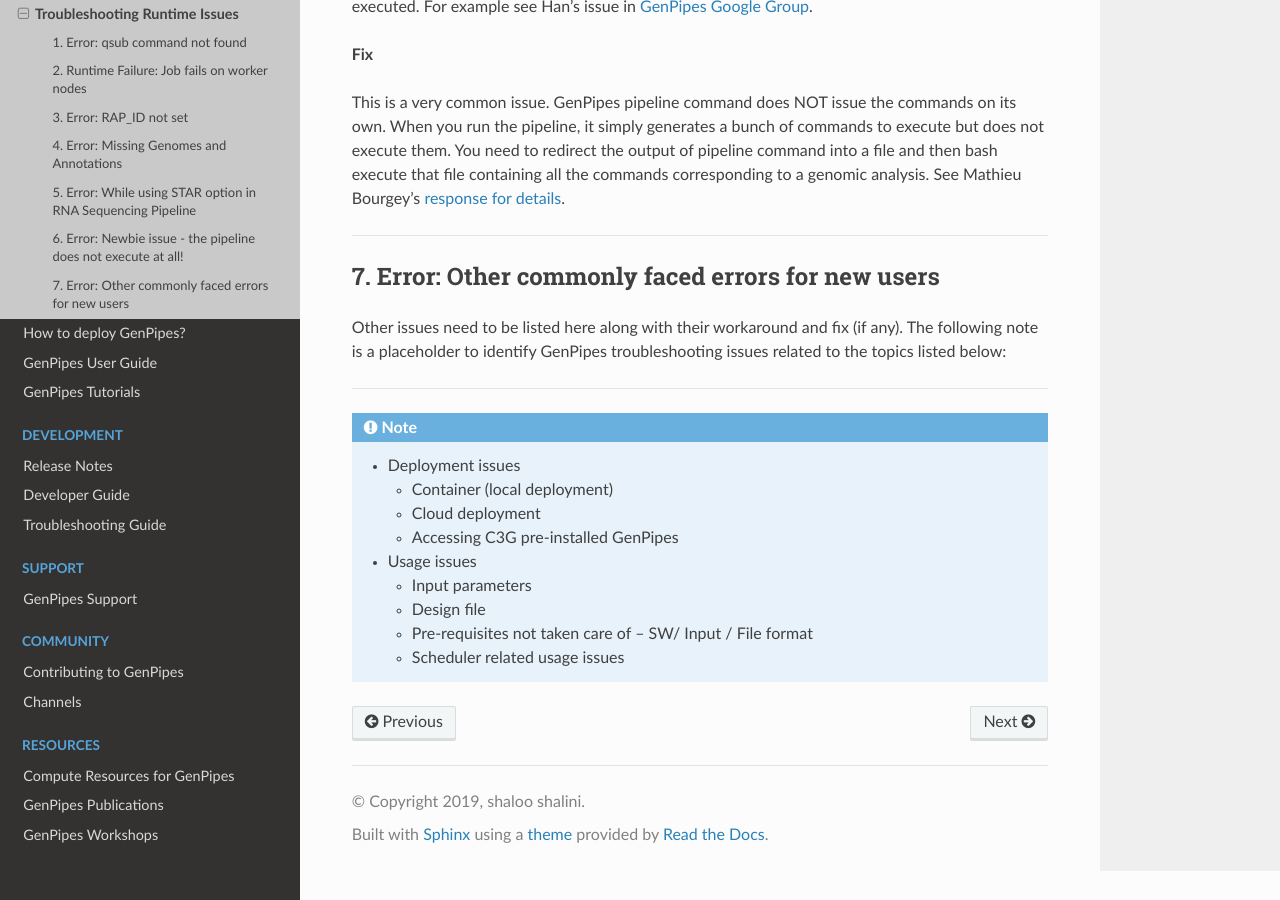
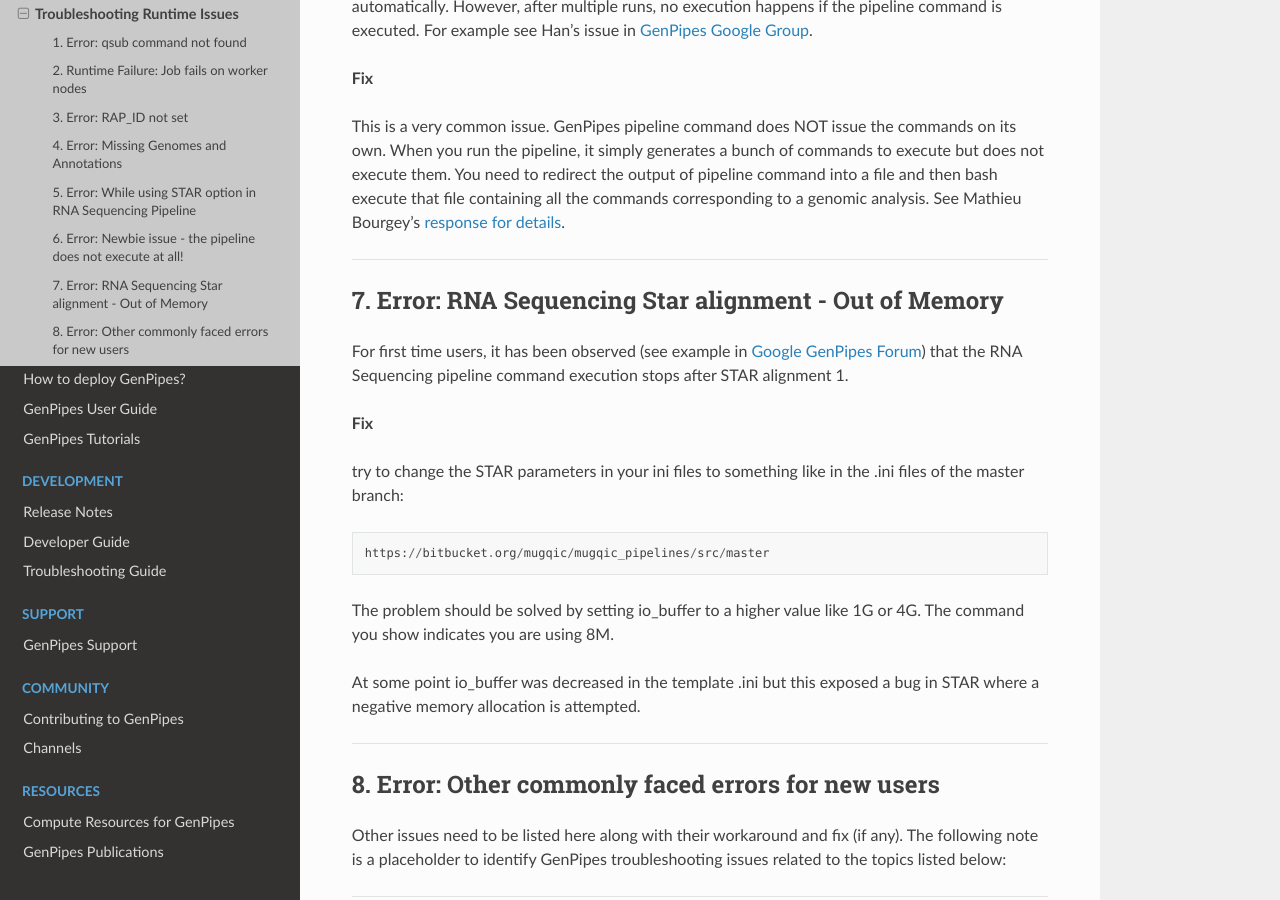
Before and after one commit to c3g/GenPipes_Docs, a Sphinx documentation site: the page built from docs/source/get-started/troubleshooting_rt_issues.rst, in a window 1280 px wide and 900 px high, scrolled down 3059 px. Built offline with Sphinx 7.4.7 and the Read the Docs theme 2.0.0, drawn with Linux system fonts in a browser that asks for light colours; some of the changed text lies outside the part shown.

Commit message:
Added updates for all issues known so far, pending ones added to #30

```diff
--- a/docs/source/get-started/troubleshooting_rt_issues.rst
+++ b/docs/source/get-started/troubleshooting_rt_issues.rst
@@ -7,6 +7,7 @@
     moab
     Runtime
     Ehresmann
+    io
 
 Troubleshooting Runtime Issues
 ===============================
@@ -100,7 +101,26 @@
 
 ----
 
-7. Error: Other commonly faced errors for new users
+7. Error: RNA Sequencing Star alignment - Out of Memory
+--------------------------------------------------------
+For first time users, it has been observed (see example in `Google GenPipes Forum <https://groups.google.com/forum/#!topic/GenPipes/EC2VeLz3i0Y>`_) that the RNA Sequencing pipeline command execution stops after STAR alignment 1.
+
+**Fix**
+
+try to change the STAR parameters in your ini files to something like in the .ini files of the master branch:
+
+::
+
+  https://bitbucket.org/mugqic/mugqic_pipelines/src/master
+
+The problem should be solved by setting io_buffer to a higher value like 1G or 4G. The command you show indicates you are using 8M.
+
+At some point io_buffer was decreased in the template .ini but this exposed a bug in STAR where a negative memory allocation is attempted.
+
+
+----
+
+8. Error: Other commonly faced errors for new users
 ----------------------------------------------------
 
 Other issues need to be listed here along with their workaround and fix (if any). The following note is a placeholder to identify GenPipes troubleshooting issues related to the topics listed below:
```
